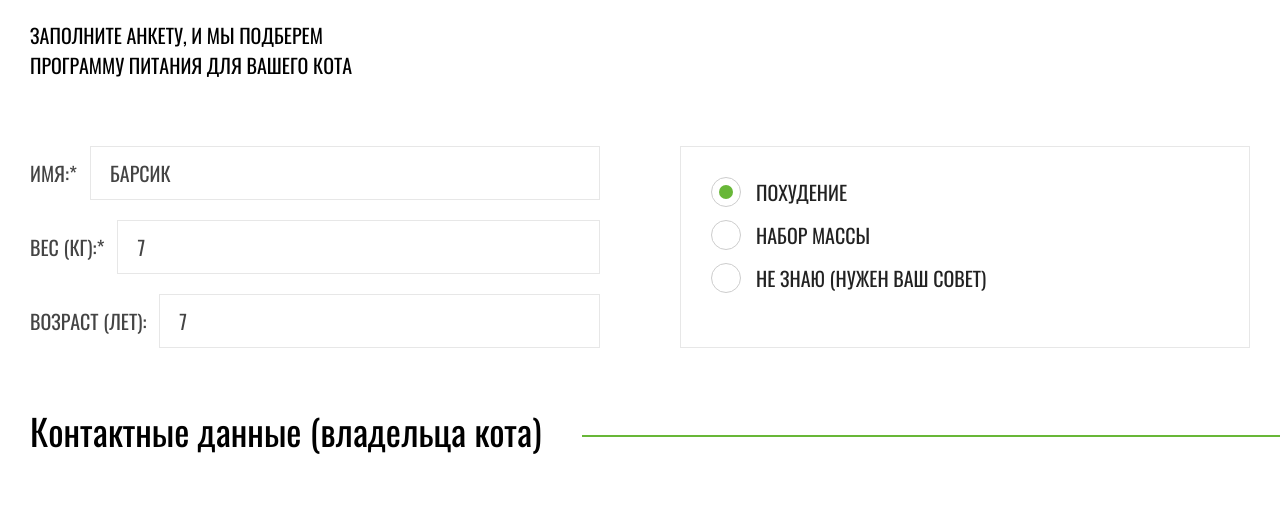
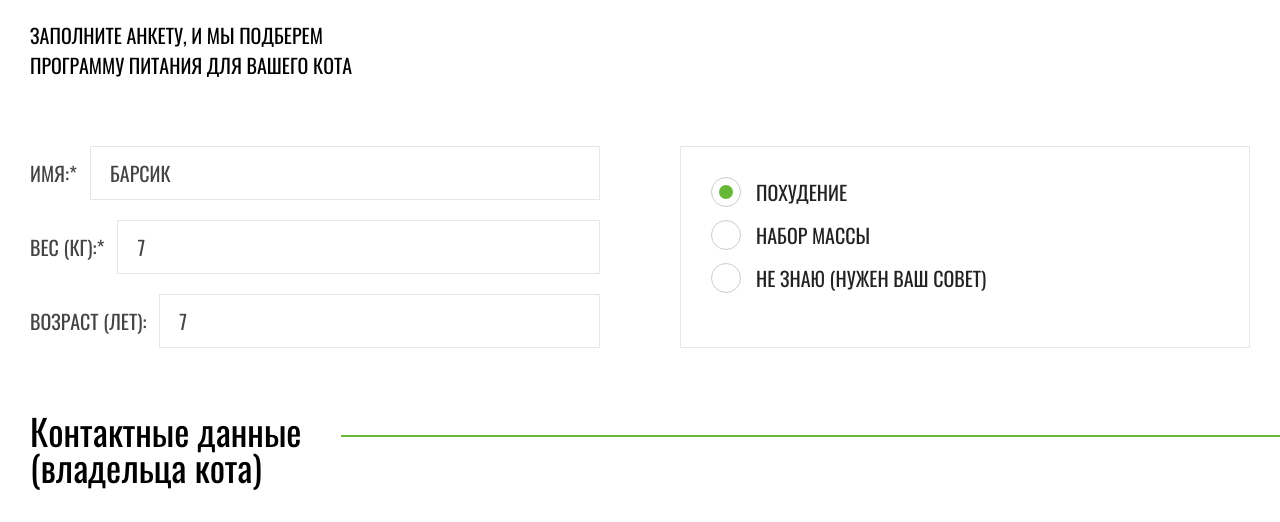
Before and after one commit to Holder19/1796901-cat-energy-23, a plain HTML site: page source/form.html in a window 1280 px wide. Shown: the part 272-794 px from the top of the page. Drawn offline with nearby package versions, Linux system fonts and the light colour scheme; files that its build step writes are made by us from their sources.

Commit message:
Исправляет горизонтальную полосу у заголовка

```diff
--- a/source/form.html
+++ b/source/form.html
@@ -79,7 +79,7 @@
                 </fieldset>
             </div>
             <fieldset class="form__contacts contacts">
-              <legend class="contacts__title form__title">Контактные данные (владельца кота)</legend>
+              <legend class="contacts__title form__title">Контактные&nbsp;данные (владельца&nbsp;кота)</legend>
               <div class="page__leveler page__leveler--tablet_off">
                 <ul class="contacts__list">
                   <li class="contacts__item">
--- a/source/sass/blocks/contacts.scss
+++ b/source/sass/blocks/contacts.scss
@@ -3,8 +3,8 @@
   line-height: 26px;
   color: var(--basic-black);
   padding-left: 20px;
-  padding-right: 20px;
   padding-top: 26px;
+  width: min-content;
 
   @media (min-width: $tablet) {
     font-size: 36px;
```
